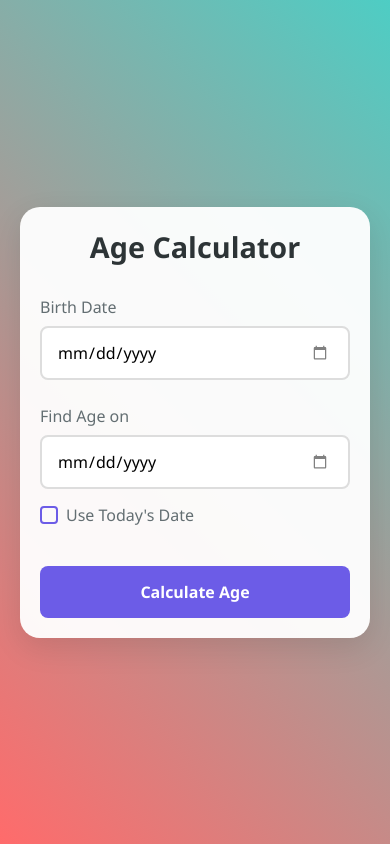
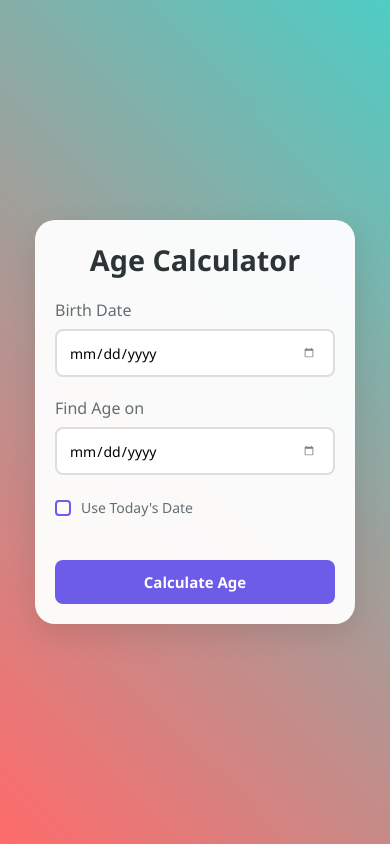
Before and after one commit to meahadi-hasan/Age-Calculator, a plain HTML site: page Age Calculator/index.html in a window 390 px wide. Drawn offline with Linux system fonts and the light colour scheme.

Commit message:
Update styles.css

```diff
--- a/Age Calculator/styles.css
+++ b/Age Calculator/styles.css
@@ -149,6 +149,57 @@ button:hover {
     }
 }
 
+@media (max-width: 768px) {
+    .container {
+        padding: 20px;
+        margin: 15px;
+        transform: none !important;
+    }
+
+    h1 {
+        font-size: 1.6em;
+        margin-bottom: 20px;
+    }
+
+    .input-group {
+        margin-bottom: 20px;
+    }
+
+    .date-input {
+        padding: 10px 12px;
+        font-size: 14px;
+    }
+
+    button {
+        padding: 12px;
+        font-size: 15px;
+    }
+
+    #result {
+        padding: 15px;
+        font-size: 1em;
+    }
+
+    .checkbox-label span {
+        font-size: 14px;
+    }
+
+    .custom-checkbox {
+        width: 16px;
+        height: 16px;
+    }
+
+    .checkbox-label {
+        gap: 10px;
+        padding: 8px 0;
+    }
+
+    input[type="date"]::-webkit-calendar-picker-indicator {
+        padding: 3px;
+        transform: scale(0.8);
+    }
+}
+
 @media (max-width: 480px) {
     .container {
         padding: 20px;
```
